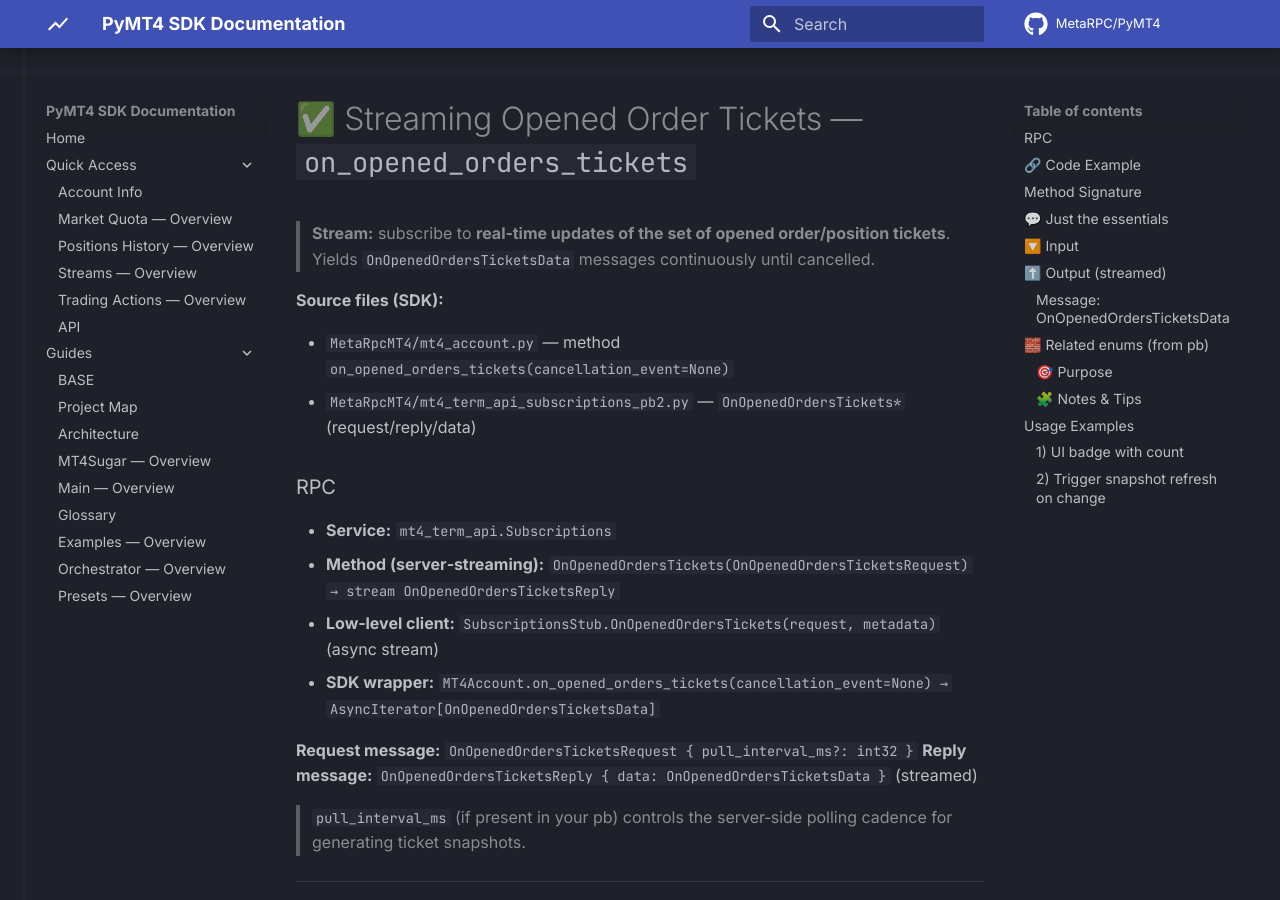
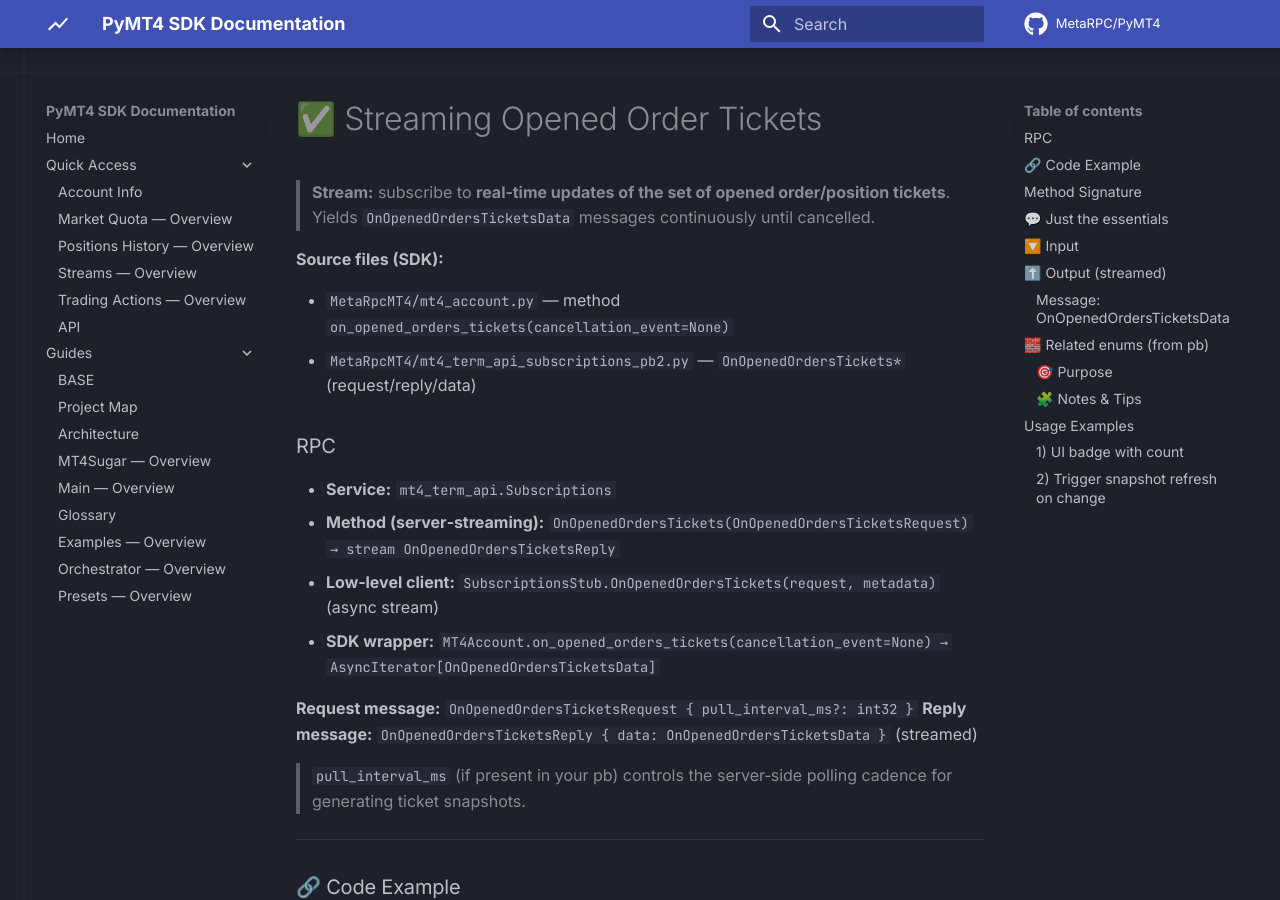
Before and after one commit to MetaRPC/PyMT4, an MkDocs documentation site: the page built from docs/MT4Account/Streams/on_opened_orders_tickets.md, in a window 1280 px wide and 900 px high. Built offline with MkDocs 1.6.1 and Material for MkDocs 9.7.7, drawn with Linux system fonts in a browser that asks for light colours; comment, search, counter and statistics services are not loaded.

Commit message:
Update on_opened_orders_tickets.md

```diff
--- a/docs/MT4Account/Streams/on_opened_orders_tickets.md
+++ b/docs/MT4Account/Streams/on_opened_orders_tickets.md
@@ -1,4 +1,4 @@
-# ✅ Streaming Opened Order Tickets — `on_opened_orders_tickets`
+# ✅ Streaming Opened Order Tickets
 
 > **Stream:** subscribe to **real‑time updates of the set of opened order/position tickets**.
 > Yields `OnOpenedOrdersTicketsData` messages continuously until cancelled.
```
